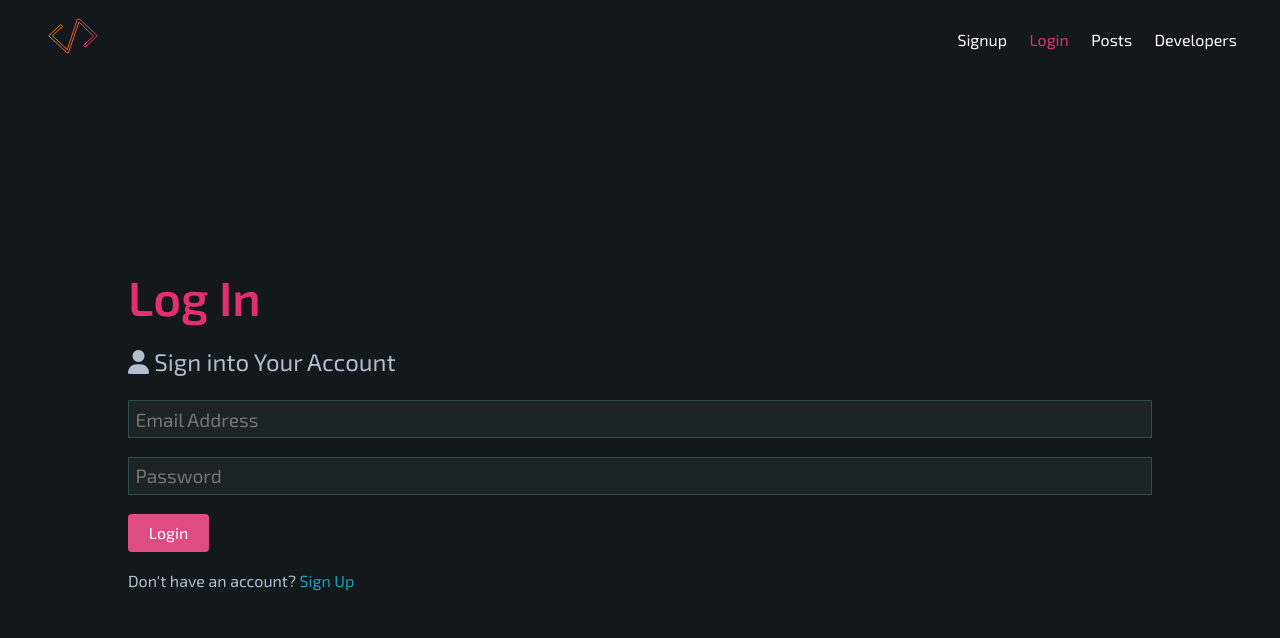
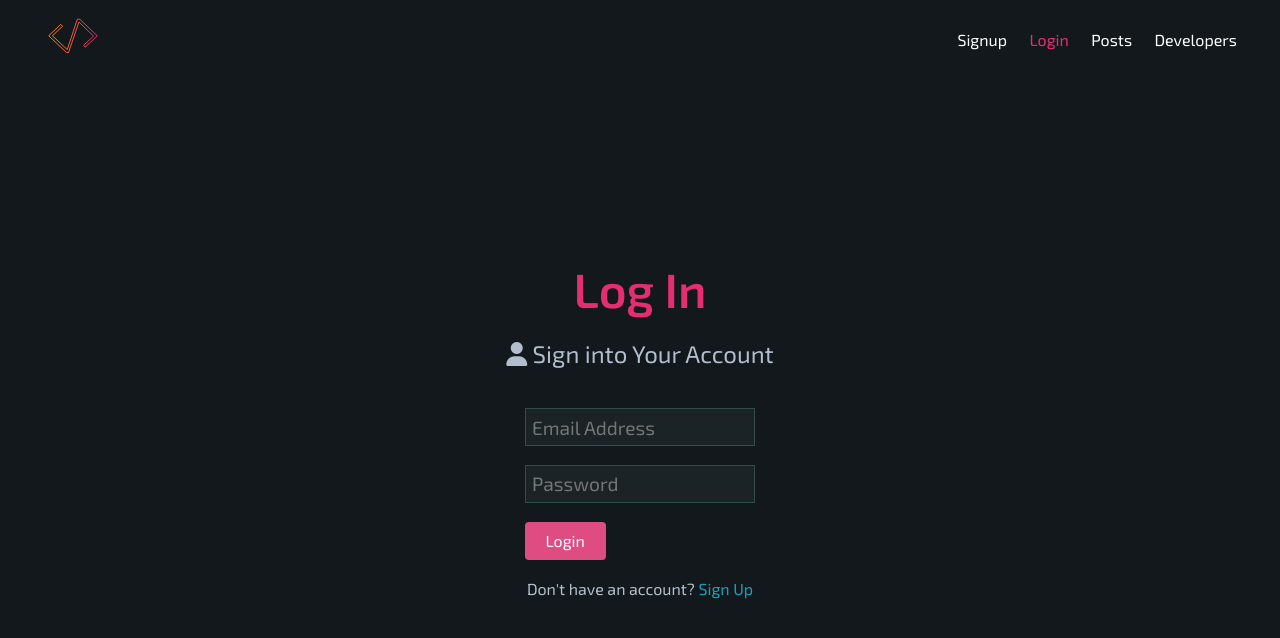
Before and after one commit to varunbhalla19/dev_link, a React (Create React App) app in the folder client/: page /login in a window 1280 px wide. Shown: the top 638 px of the page. Built offline with nearby package versions, Linux system fonts and the light colour scheme; no server answers; the HTML template or start-up script is replaced by a standard one; a web font is replaced by a local one.

Commit message:
fixed showcase heading linear-gradient

```diff
--- a/client/src/Components/Login/Login.jsx
+++ b/client/src/Components/Login/Login.jsx
@@ -21,7 +21,7 @@ const Login = ({ dispatchfunc, login, isAuth }) => {
   return isAuth ? (
     <Redirect to="/" />
   ) : (
-    <div className="landing-inner">
+    <div className="landing-inner landing-column ">
       <Alert />
       <h1 className="large head-pink">Log In</h1>
       <p className="lead text-gray ">
--- a/client/src/Components/Profile/Dashboard.jsx
+++ b/client/src/Components/Profile/Dashboard.jsx
@@ -35,9 +35,9 @@ const Dashboard = ({ profile, deleteExp, delfunc, isMe, exist, user }) => {
                   profile.user.picName || profile.user.name
                 }?set=set5`}
                 alt=""
-                style={{
-                  background: "#1b1c34",
-                }}
+                // style={{
+                //   // background: "#1b1c34",
+                // }}
               />
               <h1 className="large theme-heading">{profile.user.name}</h1>
               <p className="lead text-white ">
--- a/client/src/Components/Showcase/Showcase.jsx
+++ b/client/src/Components/Showcase/Showcase.jsx
@@ -10,7 +10,7 @@ import "./showcase.css";
 const Showcase = ({ isAuth }) => (
   <div className="landing">
     {/* <div className="dark-overlay"> */}
-    <div className="landing-inner">
+    <div className="landing-inner landing-column">
       <h1 className="x-large theme-heading ">DevLink</h1>
       {/* <LinkSvg /> */}
       <TheSvg />
--- a/client/src/Components/Showcase/showcase.css
+++ b/client/src/Components/Showcase/showcase.css
@@ -30,6 +30,13 @@
   justify-content: center; */
 }
 
+.landing-column {
+  display: flex;
+  flex-direction: column;
+  align-items: center;
+  justify-content: center;
+}
+
 #thecodesvg {
   stroke-dasharray: 902.66192px;
   stroke-dashoffset: 902.66192px;
@@ -42,8 +49,6 @@
   }
 }
 
-
-
 @media (max-width: 700px) {
   .landing-inner {
     width: 95%;
```
